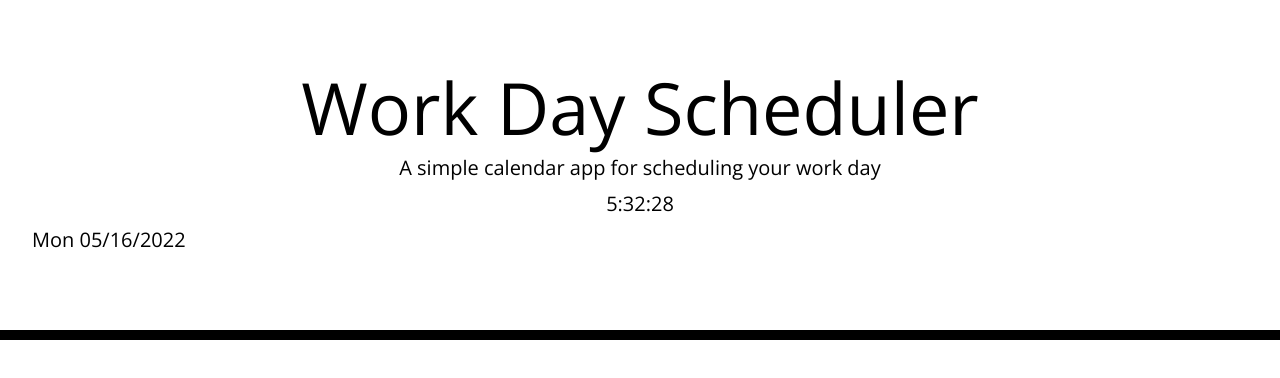
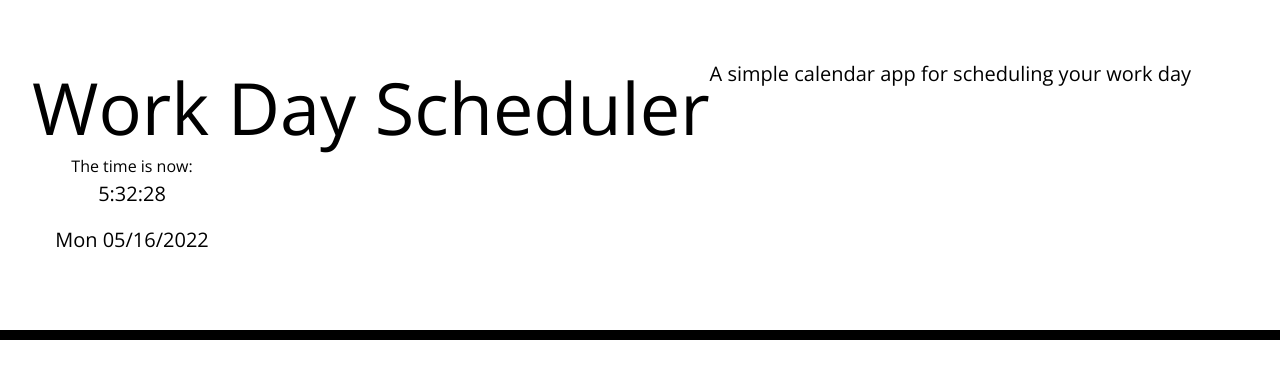
Before and after one commit to itsmejustino/myPlanner, a plain HTML site: page index.html in a window 1280 px wide. Drawn offline with nearby package versions, Linux system fonts and the light colour scheme; files that its build step writes are made by us from their sources.

Commit message:
styling and index text

```diff
--- a/assets/style.css
+++ b/assets/style.css
@@ -14,6 +14,8 @@ textarea{
 }
 
 .jumbotron {
+  display:flex;
+  flex-wrap: wrap;
   text-align: center;
   background-color: transparent;
   color: black;
@@ -22,12 +24,20 @@ textarea{
 }
 
 .jumbo-date-container{
-
+align-items: center;
+justify-content: center;
+flex-direction: column;
+justify-content: space-between;
+width:200px;
+}
+#time-clock{
+  width:100%;
+padding: 10px;
+align-content: center;
+justify-content: center;
 }
 
 #date-tracker{
-display:flex;
-flex-direction: row;
 
 }
 
--- a/index.html
+++ b/index.html
@@ -28,7 +28,7 @@
       <p class="lead">A simple calendar app for scheduling your work day</p>
       <!-- clock and date -->
       <div class="jumbo-date-container">
-        <p id="time-clock" class="lead"></p>
+        <span>The time is now: </span><p id="time-clock" class="lead"> </p>
         <p id="date-tracker" class="lead"></p>
       </div>
     </header>
```
